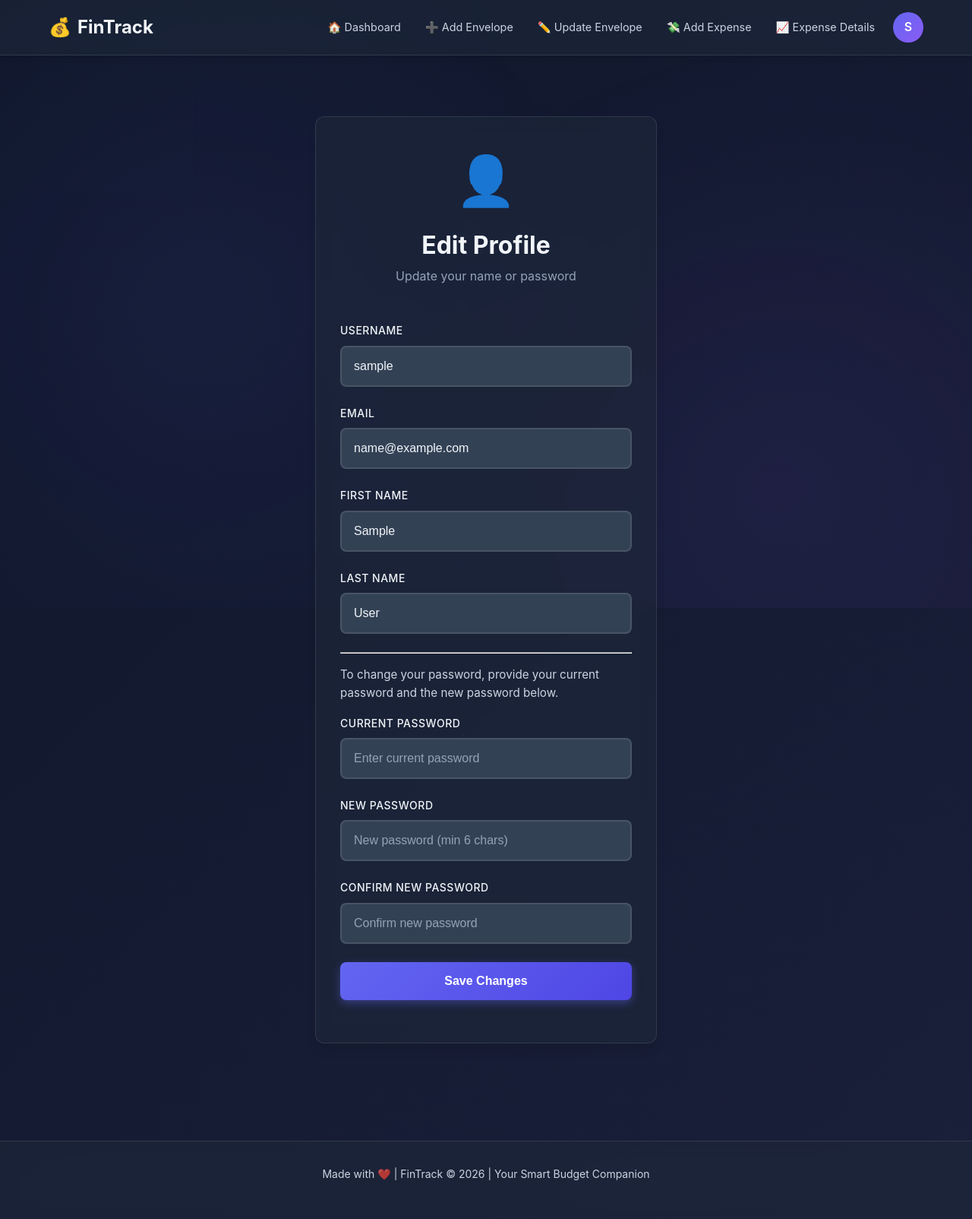
After one commit to Arshad-khan05/FinTrack, a Django app: page /edit-profile/ in a window 1280 px wide. The commit adds this page. Shown: the whole page at 76% size. Run offline with Django 5.2, Linux system fonts and the light colour scheme; the visitor is signed in with stand-in values (Sample User, id 1).

Commit message:
Added profile edit feature

```diff
--- /dev/null
+++ b/login/templates/edit_profile.html
@@ -0,0 +1,81 @@
+{% extends 'base.html' %}
+{% load static %}
+
+{% block title %}Edit Profile - FinTrack{% endblock %}
+
+{% block content %}
+<div class="auth-container">
+    <div class="card auth-card scale-in">
+        <div class="auth-header">
+            <div class="auth-icon">👤</div>
+            <h2 class="auth-title">Edit Profile</h2>
+            <p class="auth-subtitle">Update your name or password</p>
+        </div>
+
+        <form method="post" autocomplete="off" class="auth-form">
+            {% csrf_token %}
+
+            <div class="form-group">
+                <label class="form-label">Username</label>
+                <input type="text" class="form-input" value="{{ username }}" readonly>
+            </div>
+
+            <div class="form-group">
+                <label for="email" class="form-label">Email</label>
+                <input type="email" id="email" name="email" class="form-input" value="{{ email }}" readonly>
+            </div>
+
+            <div class="form-group">
+                <label for="firstname" class="form-label">First Name</label>
+                <input type="text" id="firstname" name="firstname" class="form-input" value="{{ first_name }}" required>
+            </div>
+
+            <div class="form-group">
+                <label for="lastname" class="form-label">Last Name</label>
+                <input type="text" id="lastname" name="lastname" class="form-input" value="{{ last_name }}" required>
+            </div>
+
+            <hr style="margin: var(--spacing-md) 0;">
+            <p style="color: var(--text-secondary); font-size: 0.95rem;">To change your password, provide your current password and the new password below.</p>
+
+            <div class="form-group">
+                <label for="current_password" class="form-label">Current Password</label>
+                <input type="password" id="current_password" name="current_password" class="form-input" placeholder="Enter current password">
+            </div>
+
+            <div class="form-group">
+                <label for="new_password" class="form-label">New Password</label>
+                <input type="password" id="new_password" name="new_password" class="form-input" placeholder="New password (min 6 chars)">
+            </div>
+
+            <div class="form-group">
+                <label for="confirm_password" class="form-label">Confirm New Password</label>
+                <input type="password" id="confirm_password" name="confirm_password" class="form-input" placeholder="Confirm new password">
+            </div>
+
+            <button type="submit" class="btn btn-primary" style="width: 100%;">Save Changes</button>
+        </form>
+
+    </div>
+</div>
+{% endblock %}
+
+{% block extra_js %}
+<script>
+document.addEventListener('DOMContentLoaded', () => {
+    const newPass = document.getElementById('new_password');
+    const confirmPass = document.getElementById('confirm_password');
+
+    function validatePasswords() {
+        if (newPass.value && confirmPass.value && newPass.value !== confirmPass.value) {
+            confirmPass.setCustomValidity('Passwords do not match');
+        } else {
+            confirmPass.setCustomValidity('');
+        }
+    }
+
+    newPass.addEventListener('input', validatePasswords);
+    confirmPass.addEventListener('input', validatePasswords);
+});
+</script>
+{% endblock %}
--- a/login/urls.py
+++ b/login/urls.py
@@ -8,4 +8,5 @@ urlpatterns = [
     path('logout/', views.logout_view, name='logout'),
     path('reset-password/', views.render_reset_password_page, name='reset_password'),
     path('delete_account/', views.delete_user_account, name='delete_account'),
+    path('edit-profile/', views.edit_profile, name='edit_profile'),
 ]
--- a/login/views.py
+++ b/login/views.py
@@ -6,6 +6,7 @@ from django.contrib.auth.decorators import login_required
 from Envelopes.models import Envelope_Home
 from EnvelopeDescription.models import EnvelopeDescription
 from django.db.models import Sum
+from django.contrib.auth import update_session_auth_hash
 
 # Create your views here.
 def render_homepage(request):
@@ -170,3 +171,73 @@ def delete_user_account(request):
         return redirect('homepage')
 
     return render(request, 'confirm_delete_account.html', {})
+
+
+@login_required(login_url='login')
+def edit_profile(request):
+    user = request.user
+
+    if request.method == 'POST':
+        first_name = request.POST.get('firstname', '').strip()
+        last_name = request.POST.get('lastname', '').strip()
+
+        # Update name fields
+        if first_name:
+            user.first_name = first_name
+        if last_name:
+            user.last_name = last_name
+
+        # Handle password change if requested
+        new_password = request.POST.get('new_password', '')
+        confirm_password = request.POST.get('confirm_password', '')
+        current_password = request.POST.get('current_password', '')
+
+        if new_password or confirm_password or current_password:
+            # require current password
+            if not current_password:
+                messages.error(request, "Current password is required to change your password.")
+                return redirect('edit_profile')
+
+            if not user.check_password(current_password):
+                messages.error(request, "Current password is incorrect.")
+                return redirect('edit_profile')
+
+            if not new_password or not confirm_password:
+                messages.error(request, "New password and confirmation are required.")
+                return redirect('edit_profile')
+
+            if new_password != confirm_password:
+                messages.error(request, "New passwords do not match.")
+                return redirect('edit_profile')
+
+            if len(new_password) < 6:
+                messages.error(request, "Password must be at least 6 characters long.")
+                return redirect('edit_profile')
+
+            try:
+                user.set_password(new_password)
+                user.save()
+                # keep user logged in after password change
+                update_session_auth_hash(request, user)
+                messages.success(request, "Profile updated and password changed successfully.")
+                return redirect('/')
+            except Exception:
+                messages.error(request, "An error occurred while changing password.")
+                return redirect('edit_profile')
+
+        # Save name changes if any
+        try:
+            user.save()
+            messages.success(request, "Profile updated successfully.")
+        except Exception:
+            messages.error(request, "An error occurred while updating profile.")
+
+        return redirect('/')
+
+    # GET: render form with current values
+    return render(request, 'edit_profile.html', {
+        'first_name': user.first_name,
+        'last_name': user.last_name,
+        'email': user.email,
+        'username': user.username,
+    })
--- a/templates/base.html
+++ b/templates/base.html
@@ -52,6 +52,9 @@
                             <strong>{{ user.first_name }} {{ user.last_name }}</strong>
                         </div>
                         <div class="user-dropdown-divider"></div>
+                        <a href="{% url 'edit_profile' %}" class="user-dropdown-item">
+                            ⚙️ Edit Profile
+                        </a>
                         <a href="{% url 'delete_account' %}" class="user-dropdown-item">
                             🗑️ Delete Account
                         </a>
```
